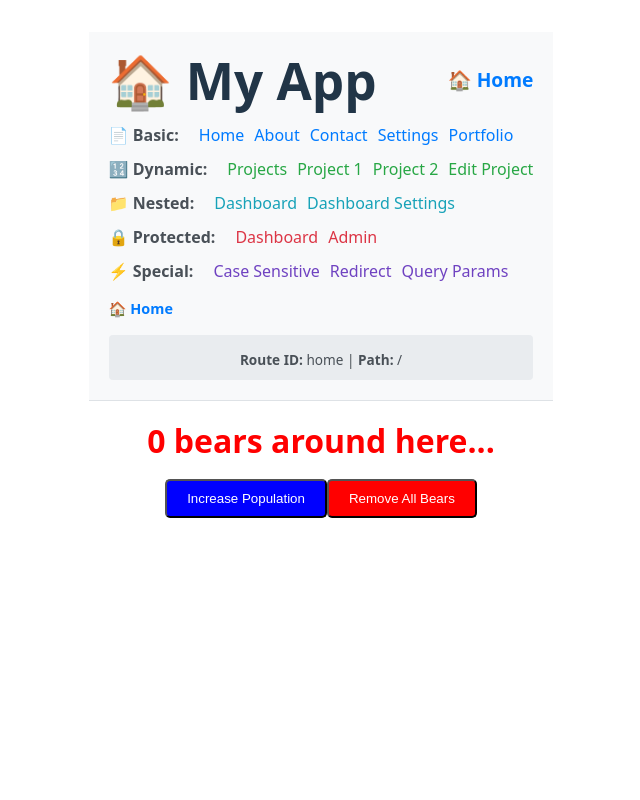
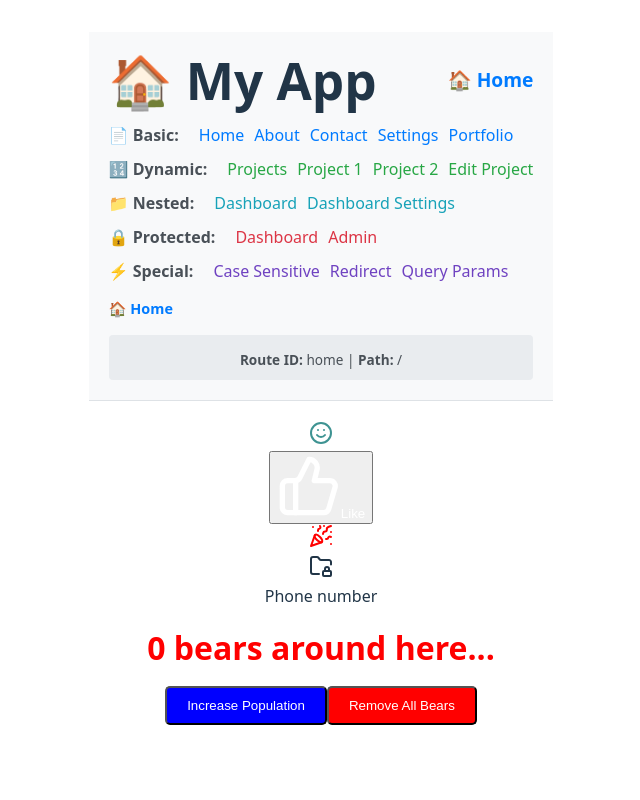
Before and after one commit to amallhalim/Athar, a React (Vite) app: page / in a window 1280 px wide. Shown: the top 800 px of the page, without its empty margins (319-959 px from the left). Built offline with nearby package versions, Linux system fonts and the light colour scheme.

Commit message:
Add lucide-react and react-error-boundary dependencies; update documentation for new packages and enhance README structure

```diff
--- a/package.json
+++ b/package.json
@@ -17,8 +17,10 @@
     "vite": "^7.2.4"
   },
   "dependencies": {
+    "lucide-react": "^0.562.0",
     "react": "^19.2.3",
     "react-dom": "^19.2.3",
+    "react-error-boundary": "^6.0.1",
     "react-router": "^7.11.0",
     "zustand": "^5.0.9"
   }
--- a/src/pages/Home/Home.tsx
+++ b/src/pages/Home/Home.tsx
@@ -1,5 +1,12 @@
 import React from "react";
 import useBear from "../../store/bear.store";
+import {
+  FolderLock,
+  FolderLockIcon,
+  PartyPopper,
+  Smile,
+  ThumbsUp,
+} from "lucide-react";
 
 export default function Home() {
   const bears = useBear((state) => state.bears);
@@ -8,6 +15,25 @@ export default function Home() {
 
   return (
     <div>
+      <div className="app">
+        <Smile color="#3e9392" />
+      </div>
+
+      <button style={{ color: "#fff" }}>
+        <ThumbsUp size={64} />
+        Like
+      </button>
+      <div>
+        <PartyPopper className="w-24 h-144" color="red" />
+      </div>
+      <div className="app">
+        <FolderLockIcon strokeWidth={2} absoluteStrokeWidth={true} />
+      </div>
+
+      <div>
+        <i data-lucide="phone" aria-hidden="true"></i>
+        <span className="visually-hidden">Phone number</span>
+      </div>
       <h1 style={{ color: "red", fontSize: "2rem" }}>
         {bears} bears around here...
       </h1>
```
Also changed, not shown: 8 other files (tests, documents, lock files or other folders).
